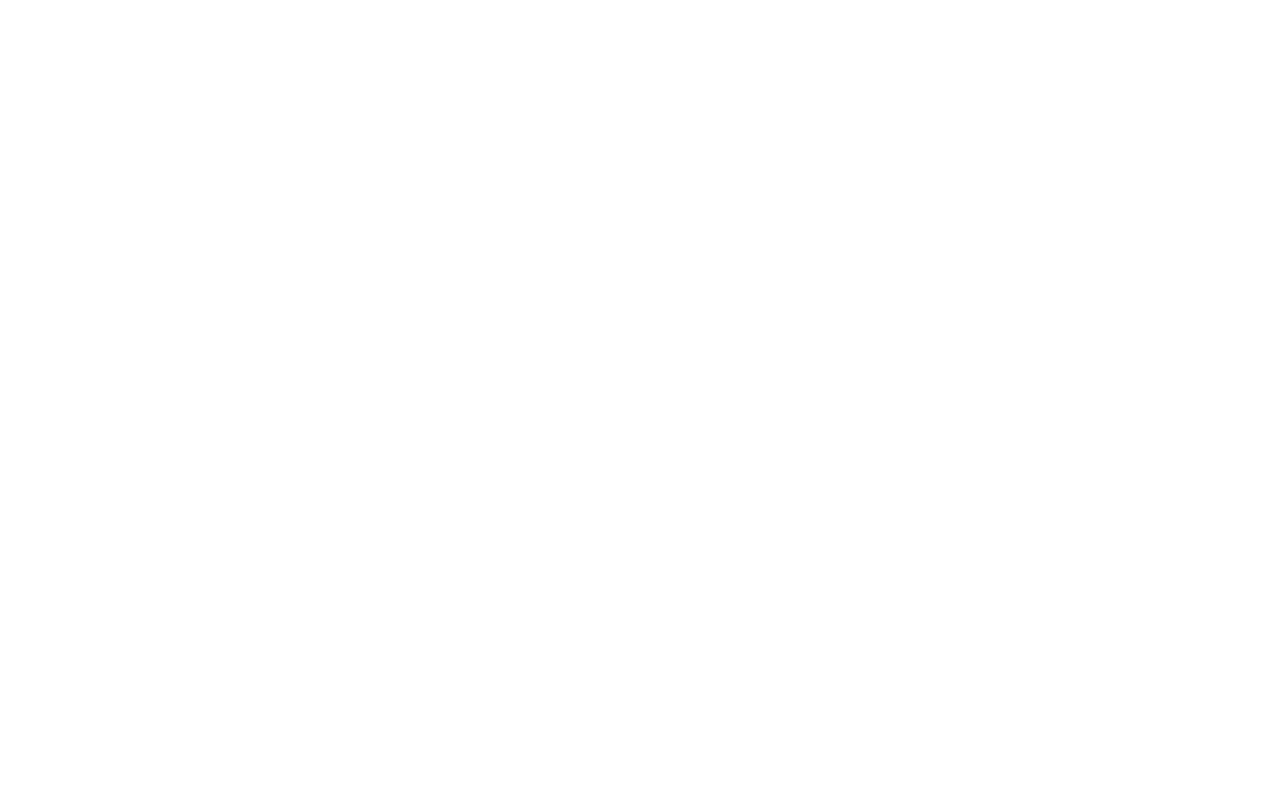
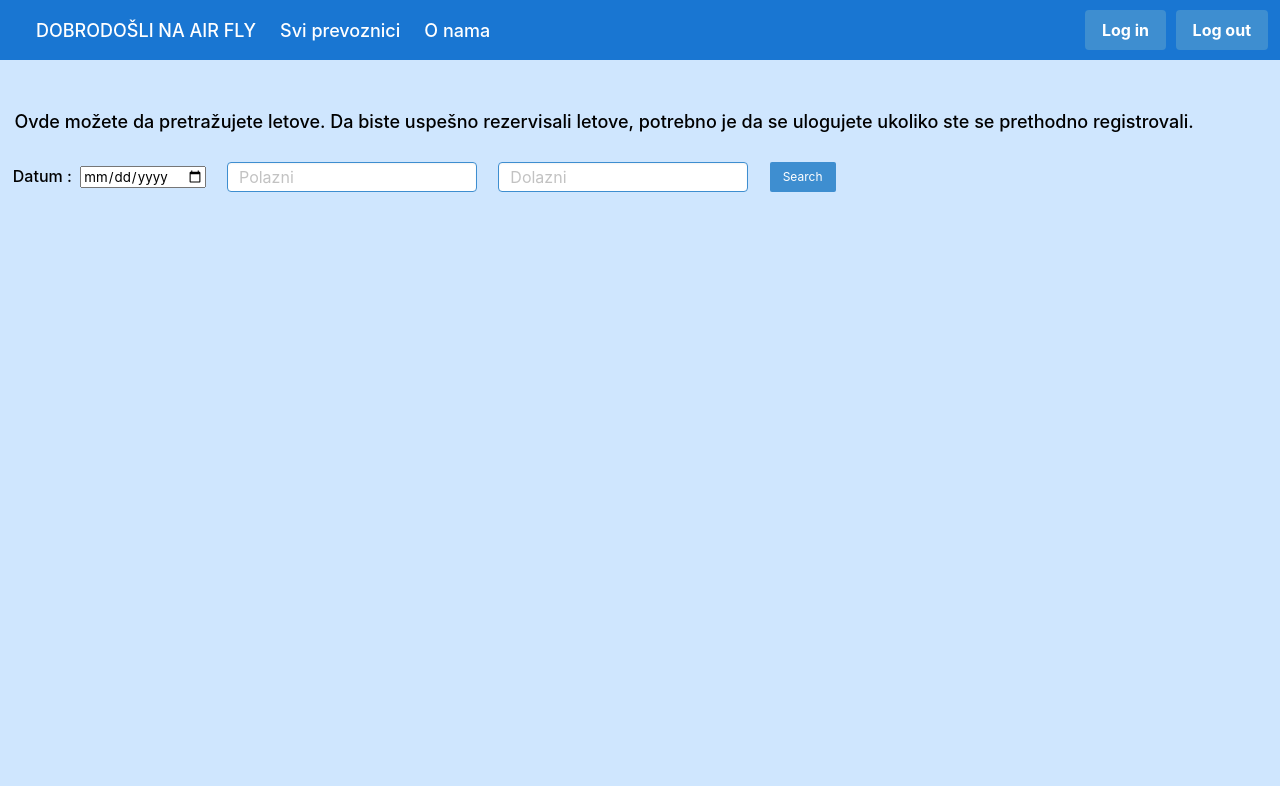
Before and after one commit to Nikola99NS/airFlyPRIS, an Angular app in the folder front/: page /pocetna in a window 1280 px wide. Built offline with nearby package versions, Linux system fonts and the light colour scheme.

Commit message:
Napravila pocetnu stranicu

```diff
--- a/front/src/app/app-routing.module.ts
+++ b/front/src/app/app-routing.module.ts
@@ -8,9 +8,9 @@
 
 
 const routes: Routes = [
-  { path: '', redirectTo: 'pocetna', pathMatch: 'full' },
-  {
-    path:'pocetna', component: PocetnaComponent},
+ // { path: '', redirectTo: 'pocetna', pathMatch: 'full' },
+ {
+       path:'pocetna', component: PocetnaComponent},
   {
     path:'login',component: LoginComponent
   },
--- a/front/src/app/pocetna/pocetna.component.css
+++ b/front/src/app/pocetna/pocetna.component.css
@@ -0,0 +1,40 @@
+.navbar {
+    position: absolute;
+    top: 0;
+    left: 0;
+    right: 0;
+    height: 60px;
+    display: flex;
+    align-items: center;
+    background-color: #1976d2;
+    color: white;
+    font-size: large;
+    font-weight: 500;
+}
+
+.navbar-item {
+    color: white
+}
+
+.main {
+    font-size: large;
+    font-weight: 500;
+    color: black;
+    background-color: #cfe6fe;
+}
+
+.datum {
+    font-size: medium;
+    font-weight: 500;
+    color: black;
+}
+
+.red {
+    font-size: 15px;
+}
+
+.button2 {
+    font-size: 12px;
+    background-color: #307ce0;
+    color: white;
+}
--- a/front/src/app/pocetna/pocetna.component.html
+++ b/front/src/app/pocetna/pocetna.component.html
@@ -0,0 +1,62 @@
+<nav class="navbar" role="navigation" aria-label="main navigation">
+    <div class="navbar-brand">
+        <a class="navbar-item">
+            <i class="fa-solid fa-plane"></i>
+        </a>
+
+    </div>
+
+    <div id="navbarBasicExample " class="navbar-menu ">
+        <div class="navbar-start ">
+            <a class="navbar-item ">
+              DOBRODOŠLI NA AIR FLY
+      </a>
+
+            <a class="navbar-item ">
+        Svi prevoznici
+      </a>
+            <a class="navbar-item ">
+          O nama
+        </a>
+        </div>
+
+        <div class="navbar-end ">
+            <div class="navbar-item ">
+                <div class="buttons ">
+                    <form (ngSubmit)="login()">
+                        <button class="button is-info " type="submit">
+                              <strong>Log in</strong>
+                        </button>
+                    </form>
+                    &nbsp;&nbsp;
+                    <form (ngSubmit)="logout()">
+                        <button class="button is-info ">
+                            <strong>Log out</strong>
+                        </button>
+                    </form>
+                </div>
+            </div>
+        </div>
+    </div>
+</nav>
+
+
+
+<div class="main">
+    <br><br><br><br> &nbsp;&nbsp;&nbsp;Ovde možete da pretražujete letove. Da biste uspešno rezervisali letove, potrebno je da se ulogujete ukoliko ste se prethodno registrovali.
+    <br><br>
+    <span class="datum"> &nbsp;&nbsp;&nbsp;Datum : &nbsp;<input type="date" name="datum" [(ngModel)]="datum"> &nbsp;&nbsp;&nbsp;
+    <input class="input is-info"  type="text" style="width: 250px; height:30px" placeholder="Polazni" name="polazni" [(ngModel)]="polazni">
+
+
+    &nbsp;&nbsp;&nbsp;
+                        <input class="input is-info" type="text" style="width: 250px; height:30px" placeholder="Dolazni" name="dolazni" [(ngModel)]="dolazni">
+                        &nbsp;&nbsp;&nbsp;
+                        <button class="button is-info is-small" type="submit">
+      Search
+    </button>
+                        <br><br><br>
+
+</span>
+    <br><br><br><br><br><br><br><br><br><br><br><br><br><br><br><br><br><br><br><br>
+</div>
```
Also changed, not shown: 1 other file (tests, documents, lock files or other folders).
